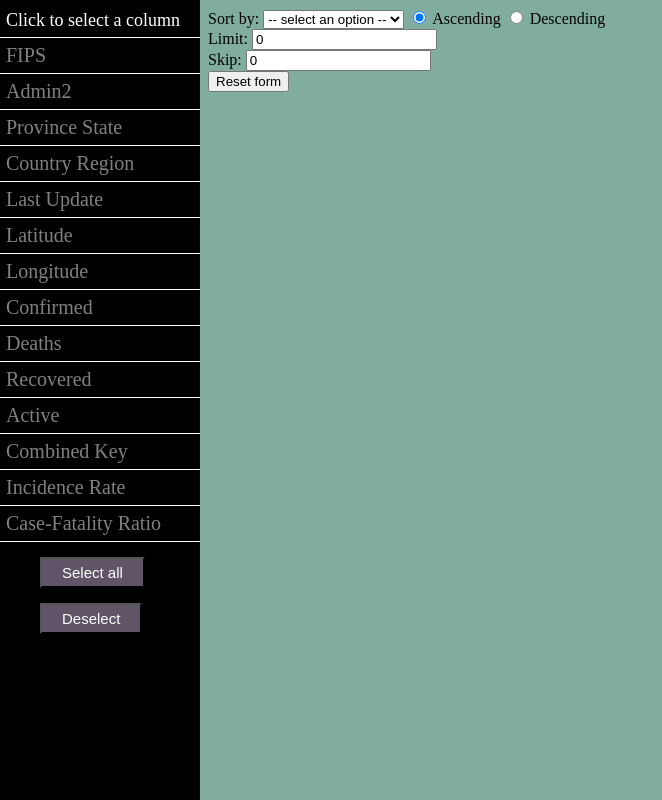
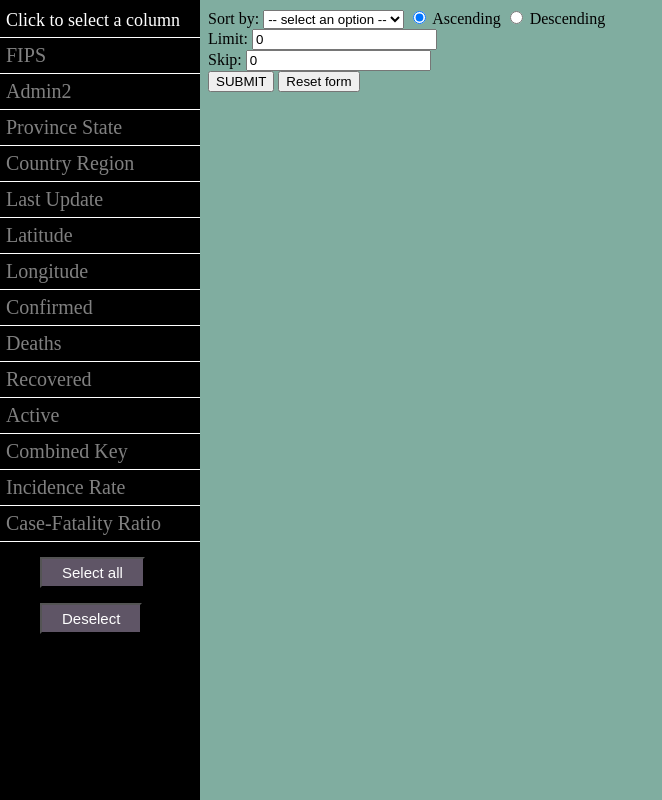
Before and after one commit to sberk97/covid19-mongo, a PHP site: page / in a window 1280 px wide. Shown: the whole page, without its empty margins (0-662 px from the left). Run offline with PHP 8.4, Linux system fonts and the light colour scheme.

Commit message:
Added submit button

```diff
--- a/index.php
+++ b/index.php
@@ -147,7 +147,8 @@
       <input type="number" id="skip-input" name="skip" value="0">
     </div>
     <div>
-      <button id="reset-btn" type="reset" value="Reset">Reset form</button>
+      <button id="submit-btn" type="submit" value="reset">SUBMIT</button>
+      <button id="reset-btn" type="reset" value="reset">Reset form</button>
     </div>
     </form>
   </div>
```
